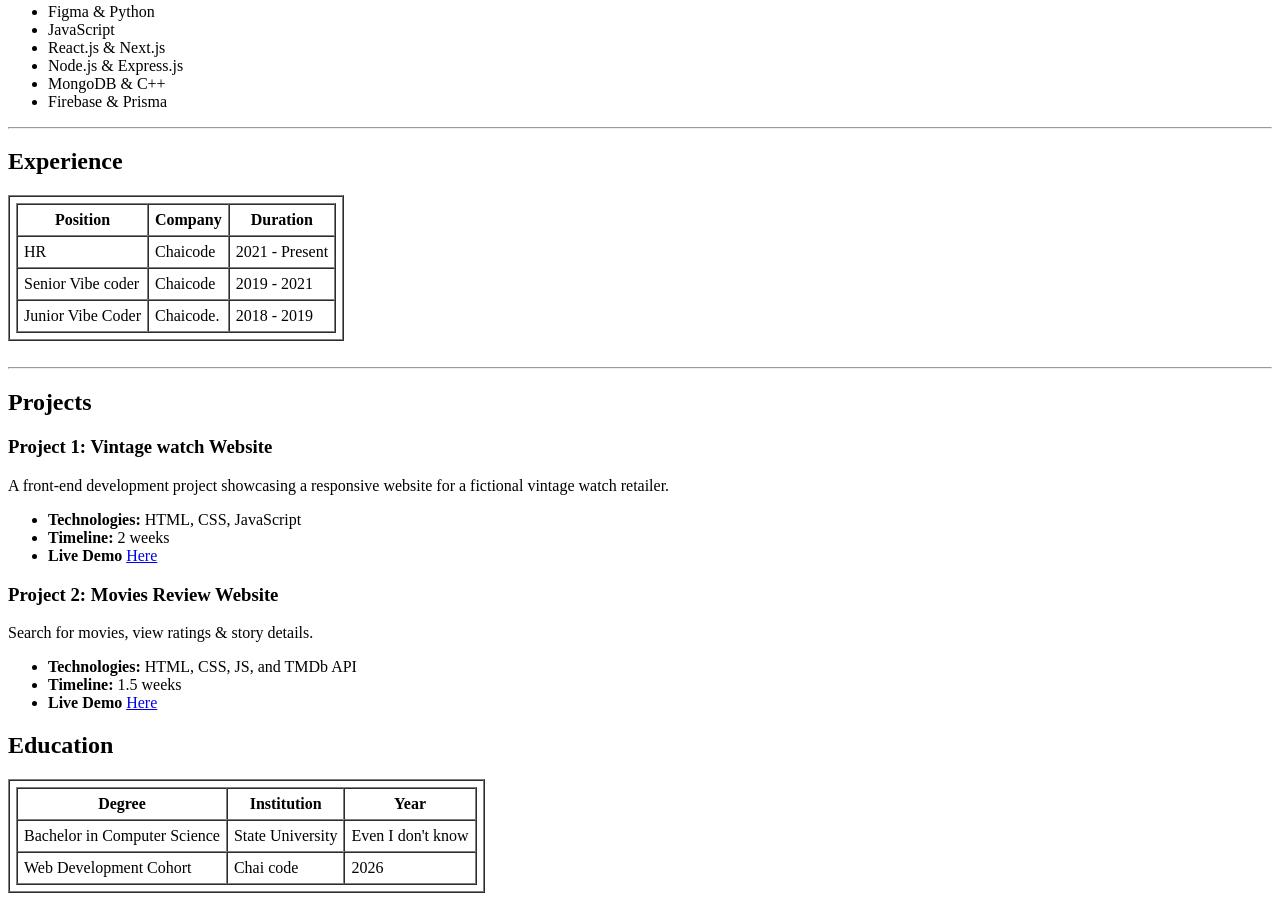
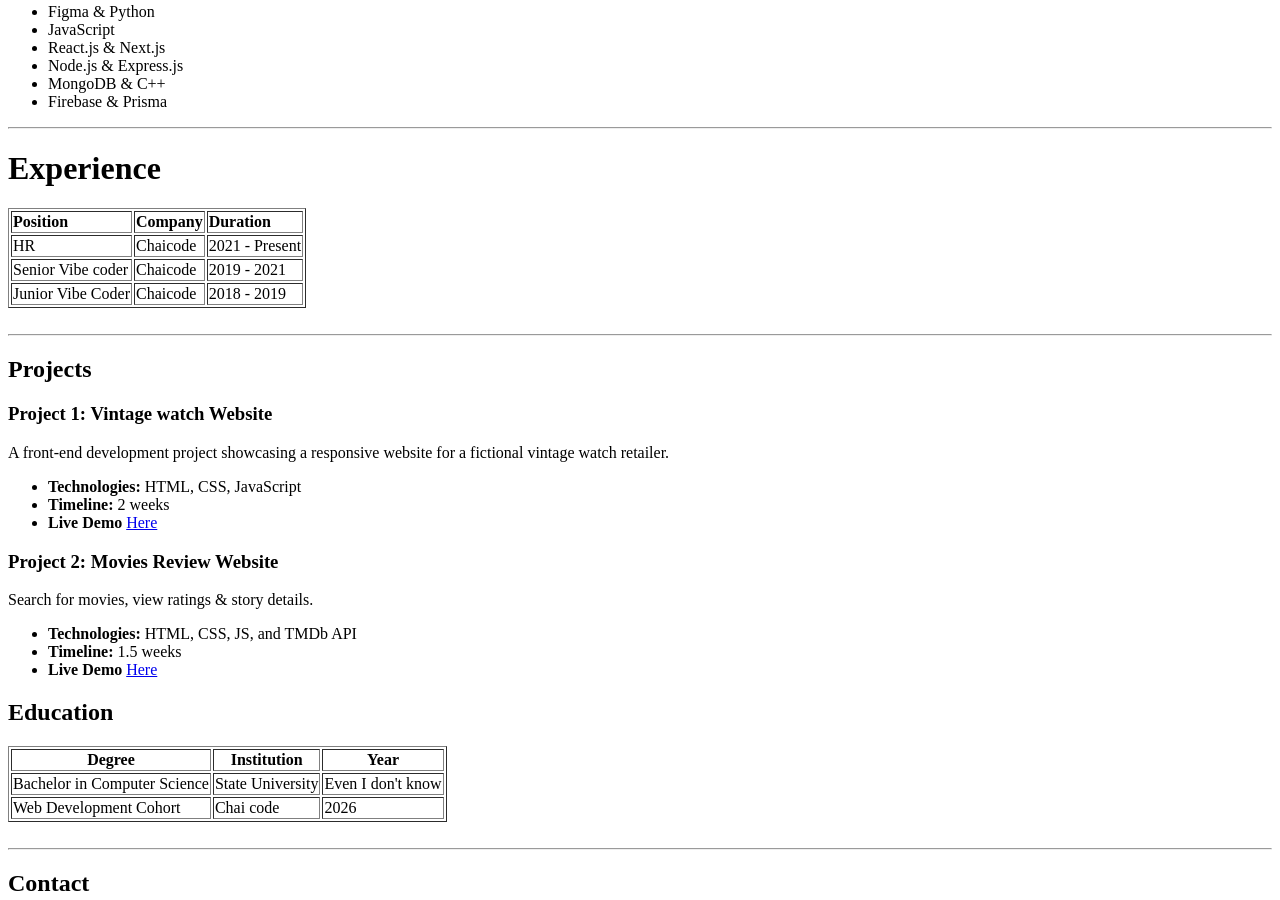
Before and after one commit to unpredictable-arcane/HTML-Resume-Page-Assignment, a plain HTML site: page index.html in a window 1280 px wide. Shown: the part 283-1183 px from the top of the page. Drawn offline with Linux system fonts and the light colour scheme.

Commit message:
some updates and last commit

```diff
--- a/index.html
+++ b/index.html
@@ -25,33 +25,39 @@
     </ul>
     <hr>
 
- <h2>Experience</h2>
+ <h1>Experience</h1>
 
- <table border="1" cellpadding="6" cellspacing="0">
-  <tr>
-    <td>
-      <table border="1" cellpadding="6" cellspacing="0">
+
+
+ <table border="1">
+
+
         <tr>
-          <th>Position</th>
-          <th>Company</th>
-          <th>Duration</th>
+          <td><b>Position</b></td>
+          <td><b>Company</b></td>
+          <td><b>Duration</b></td>
         </tr>
+
+
         <tr>
           <td>HR</td>
           <td>Chaicode</td>
           <td>2021 - Present</td>
         </tr>
+
         <tr>
           <td>Senior Vibe coder</td>
           <td>Chaicode</td>
           <td>2019 - 2021</td>
         </tr>
+
+
         <tr>
           <td>Junior Vibe Coder</td>
-          <td>Chaicode.</td>
+          <td>Chaicode</td>
           <td>2018 - 2019</td>
         </tr>
-      </table>
+
     </td>
   </tr>
  </table>
@@ -83,10 +89,10 @@
 
  <h2>Education</h2>
 
-  <table border="1" cellpadding="6" cellspacing="0">
+
   <tr>
     <td>
-      <table border="1" cellpadding="6" cellspacing="0">
+      <table border="1" >
         <tr>
           <th>Degree</th>
           <th>Institution</th>
```
Also changed, not shown: Preview~1 chaicode.png (added), Screenshot 2026-01-27 203845.png (deleted), 1 other file.
